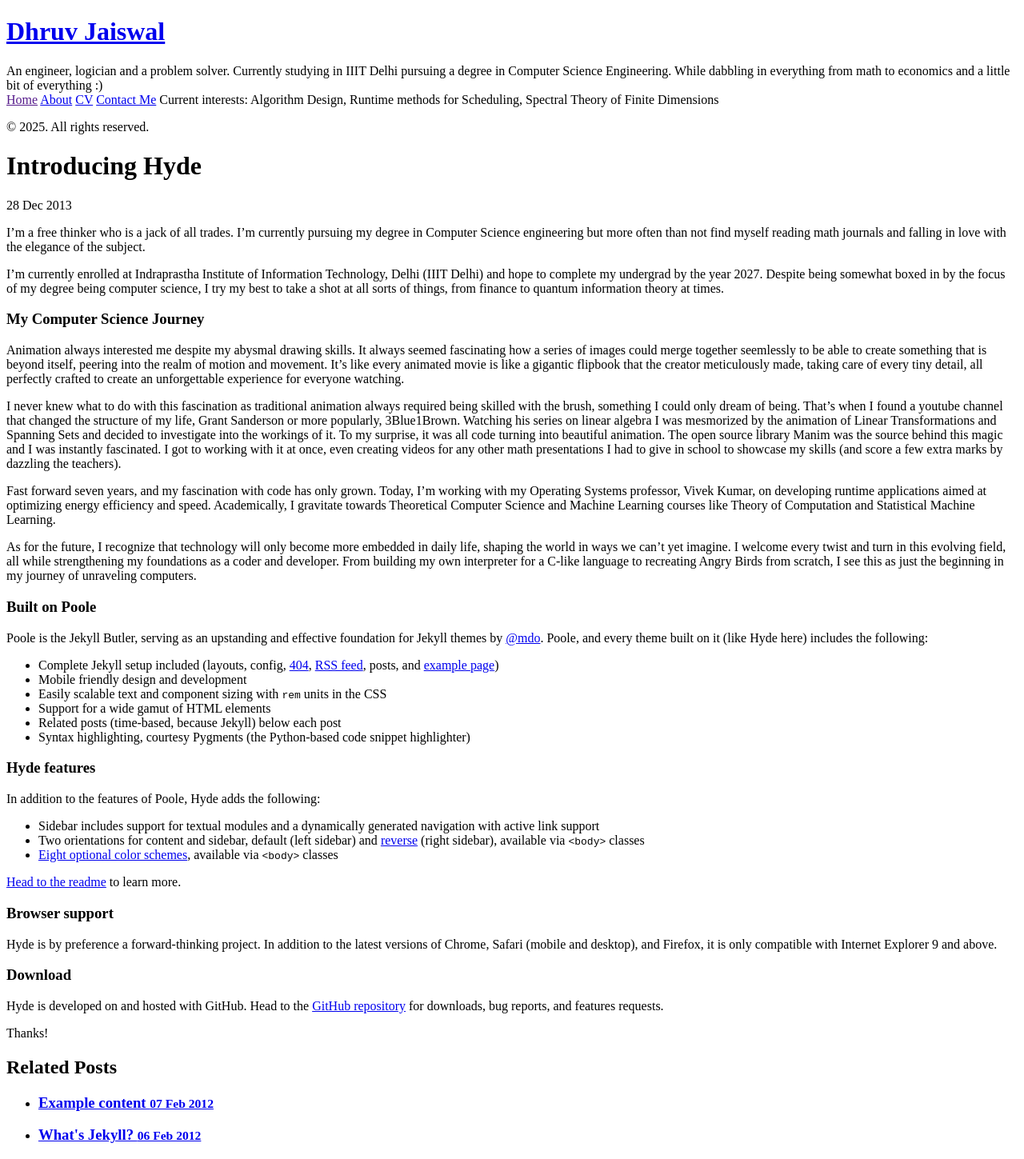
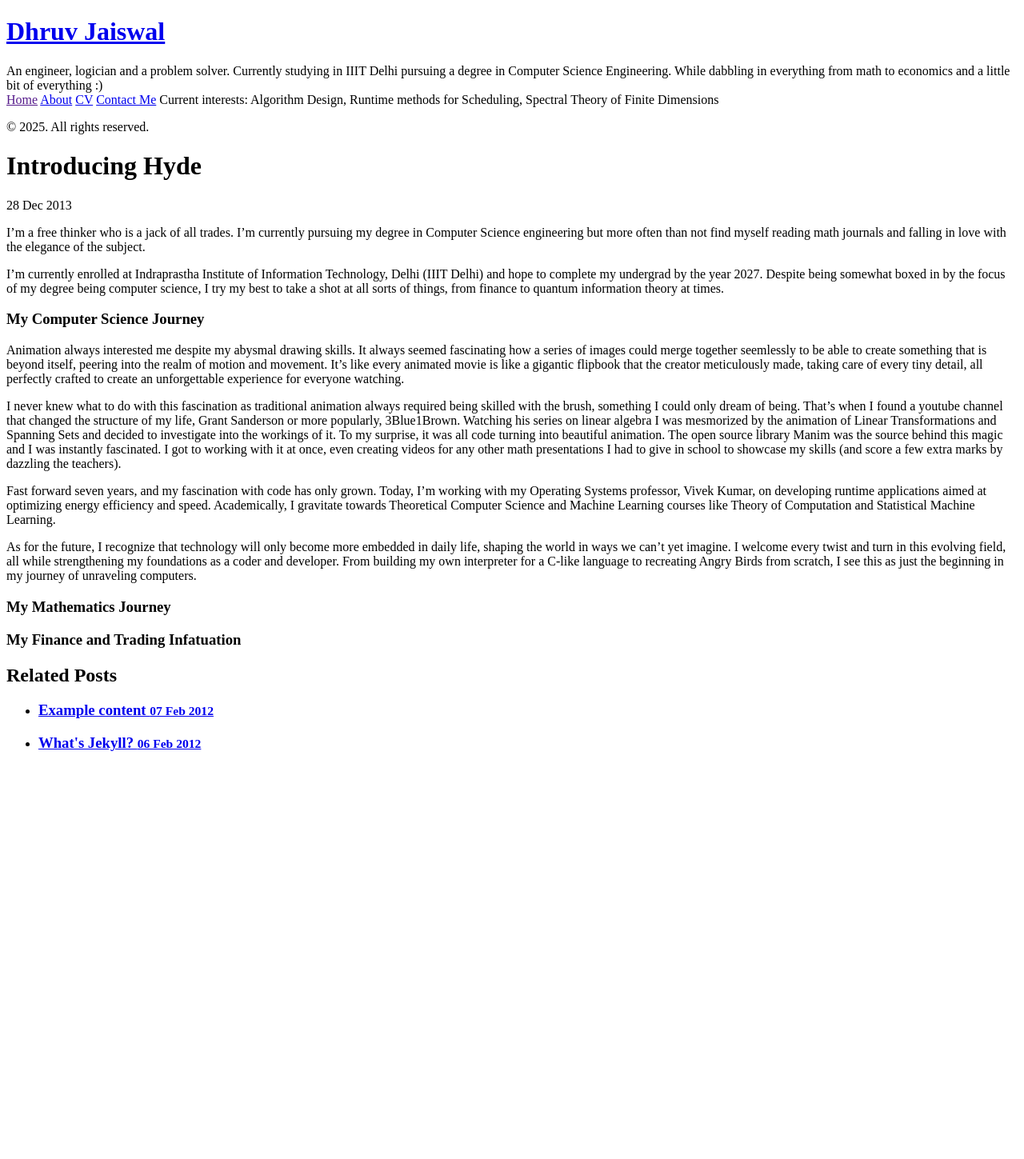
Before and after one commit to CobaltIII/CobaltIII.github.io, a Jekyll site: the page built from _posts/2013-12-28-introducing-hyde.md, in a window 1280 px wide. Shown: the whole page at 80% size. Built offline with Jekyll 4.4.1, drawn with Linux system fonts in a browser that asks for light colours; Markdown is read by kramdown in place of the engine named in the settings; after the commit the page ends 959 px from its top, so only the background shows below that.

Commit message:
Update 2013-12-28-introducing-hyde.md

```diff
--- a/_posts/2013-12-28-introducing-hyde.md
+++ b/_posts/2013-12-28-introducing-hyde.md
@@ -16,33 +16,7 @@ Fast forward seven years, and my fascination with code has only grown. Today, I'
 
 As for the future, I recognize that technology will only become more embedded in daily life, shaping the world in ways we can’t yet imagine. I welcome every twist and turn in this evolving field, all while strengthening my foundations as a coder and developer. From building my own interpreter for a C-like language to recreating Angry Birds from scratch, I see this as just the beginning in my journey of unraveling computers.
 
-### Built on Poole
+### My Mathematics Journey
 
-Poole is the Jekyll Butler, serving as an upstanding and effective foundation for Jekyll themes by [@mdo](https://twitter.com/mdo). Poole, and every theme built on it (like Hyde here) includes the following:
 
-* Complete Jekyll setup included (layouts, config, [404](/404), [RSS feed](/atom.xml), posts, and [example page](/about))
-* Mobile friendly design and development
-* Easily scalable text and component sizing with `rem` units in the CSS
-* Support for a wide gamut of HTML elements
-* Related posts (time-based, because Jekyll) below each post
-* Syntax highlighting, courtesy Pygments (the Python-based code snippet highlighter)
-
-### Hyde features
-
-In addition to the features of Poole, Hyde adds the following:
-
-* Sidebar includes support for textual modules and a dynamically generated navigation with active link support
-* Two orientations for content and sidebar, default (left sidebar) and [reverse](https://github.com/poole/lanyon#reverse-layout) (right sidebar), available via `<body>` classes
-* [Eight optional color schemes](https://github.com/poole/hyde#themes), available via `<body>` classes
-
-[Head to the readme](https://github.com/poole/hyde#readme) to learn more.
-
-### Browser support
-
-Hyde is by preference a forward-thinking project. In addition to the latest versions of Chrome, Safari (mobile and desktop), and Firefox, it is only compatible with Internet Explorer 9 and above.
-
-### Download
-
-Hyde is developed on and hosted with GitHub. Head to the <a href="https://github.com/poole/hyde">GitHub repository</a> for downloads, bug reports, and features requests.
-
-Thanks!
+### My Finance and Trading Infatuation
```
